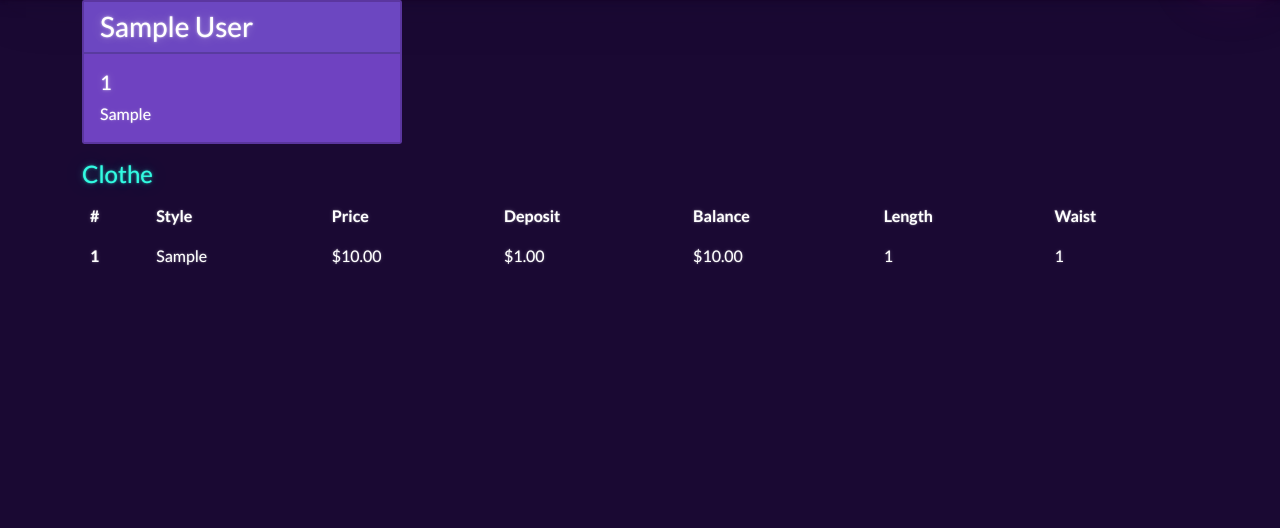
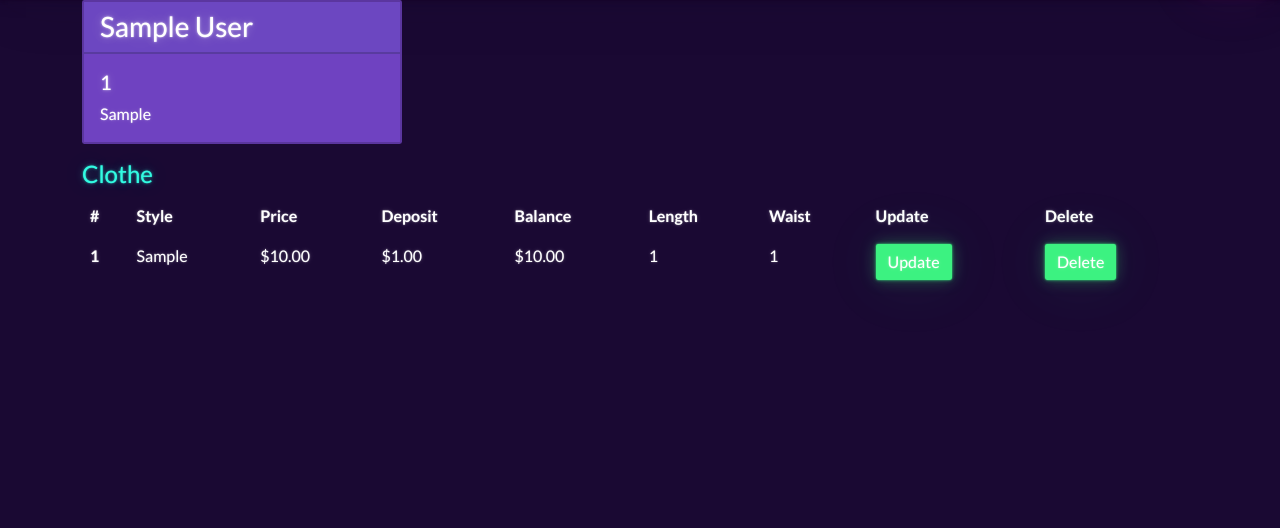
Before and after one commit to olaniyi900/tailor, a Django app: page /customer/1 in a window 1280 px wide. Shown: the part 56-584 px from the top of the page. Run offline with Django 5.2, Linux system fonts and the light colour scheme; tables that the repository leaves empty hold one stand-in row (values such as "Sample post"); some libraries are stand-ins or nearby versions.

Commit message:
update view for clothe and the widgets for form was set

```diff
--- a/measurement/templates/measurement/detail.html
+++ b/measurement/templates/measurement/detail.html
@@ -25,6 +25,8 @@ clothe list view  for each associated customer
             <th scope="col">Balance</th>
             <th scope="col">Length</th>
             <th scope="col">Waist</th>
+            <th scope="col">Update</th>
+            <th scope="col">Delete</th>
           </tr>
         </thead>
         <tbody>
@@ -37,7 +39,12 @@ clothe list view  for each associated customer
             <td>${{c.balance}}</td>
             <td>{{c.length}}</td>
             <td>{{c.waist}}</td>
-
+            <td>
+                <a class="btn btn-success" href="{% url 'measurement:clothe-update' c.pk %}">Update</a>
+           </td>
+           <td>
+            <a class="btn btn-success" href="#">Delete</a>
+        </td>
           </tr>
           {% endfor %}
         </tbody>
--- a/measurement/urls.py
+++ b/measurement/urls.py
@@ -10,5 +10,6 @@ urlpatterns = [
     path('customer/update/<int:pk>/', views.customerUpdate, name='customer-update'),
     path('customer/delete/<int:pk>/', views.customerDelete, name='customer-delete'),
     path('clothe/create/', views.ClotheCreateView.as_view(), name='clothe-create'),
+    path('clothe/update/<int:pk>/', views.ClotheUpdate.as_view(), name='clothe-update'),
 
 ]
--- a/measurement/views.py
+++ b/measurement/views.py
@@ -2,8 +2,9 @@ from django.http import HttpResponseRedirect
 from django.shortcuts import render, get_object_or_404
 from django.urls import reverse, reverse_lazy
 from .models import Customer, Clothe
-from .forms import CustomerForm
+from .forms import CustomerForm, ClotheForm
 from django.views.generic.edit import CreateView, UpdateView, DeleteView
+
 
 # Create your views here.
 def index(request):
@@ -54,6 +55,14 @@ def customerDelete(request, pk):
 
 class ClotheCreateView(CreateView):
     model = Clothe
+    form_class = ClotheForm
     template_name = 'measurement/customer_form.html'
     success_url = reverse_lazy('measurement:index')
-    fields = ['customer', 'style', 'price_charge', 'deposit', 'length', 'waist']
+
+
+class ClotheUpdate(UpdateView):
+    model = Clothe
+    form_class = ClotheForm
+
+    template_name = 'measurement/customer_form.html'
+    success_url = reverse_lazy('measurement:index')
```
Also changed, not shown: measurement/forms.py (+7 -4 lines).
